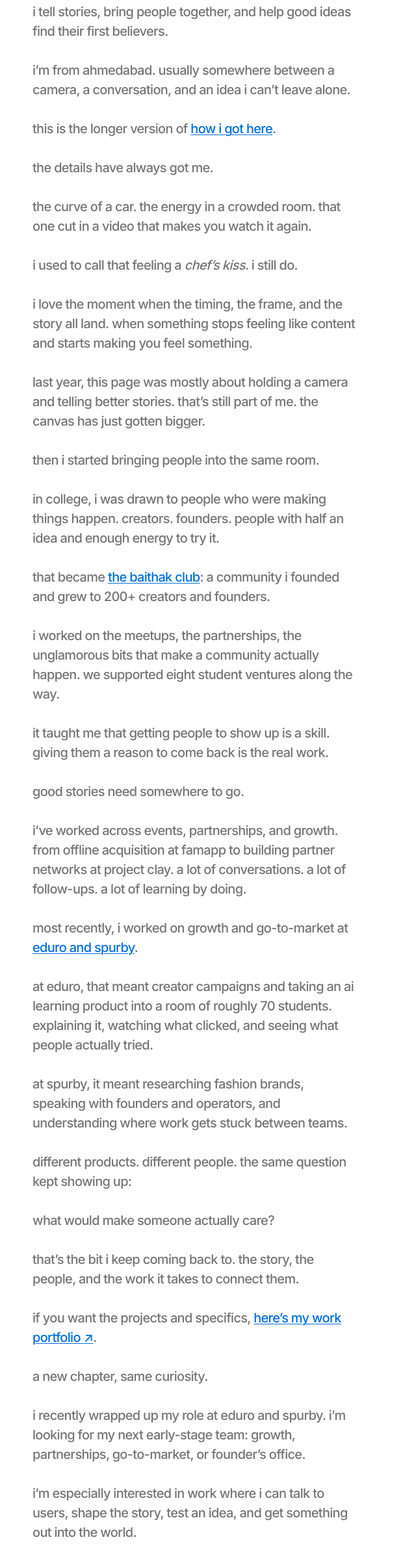
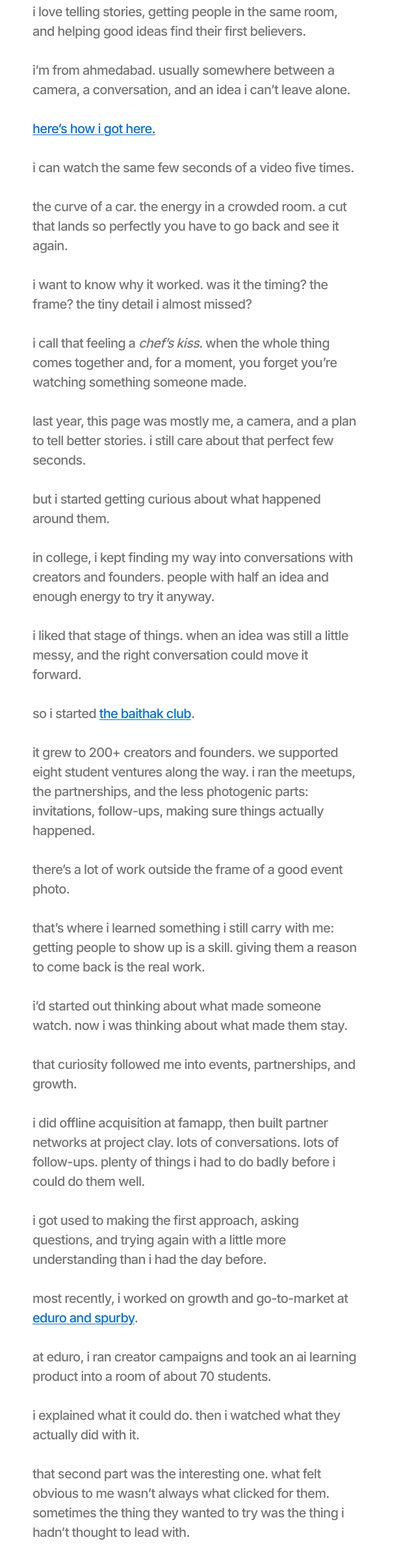
Before and after one commit to prmeium/storytelling.prem, a plain HTML site: page index.html in a window 1280 px wide. Shown: the part 177-2553 px from the top of the page at 65% size, without its empty margins (0-640 px from the left). Drawn offline with Linux system fonts and the light colour scheme.

Commit message:
Rewrite Prem’s story with a clearer narrative and a second-watch callback

```diff
--- a/index.html
+++ b/index.html
@@ -4,7 +4,7 @@
   <meta charset="utf-8">
   <meta name="viewport" content="width=device-width, initial-scale=1">
   <meta name="theme-color" content="#ffffff">
-  <meta name="description" content="Prem Gohel. Stories, communities, and early-stage adventures. A little corner of the internet from Ahmedabad.">
+  <meta name="description" content="Prem Gohel. From cameras to communities to early-stage startups. A story about getting people to care.">
   <meta property="og:type" content="website">
   <meta property="og:title" content="hi, i'm prem. — stories & other adventures">
   <meta property="og:description" content="A camera, a community, a few startups. The story so far, and what comes next.">
@@ -27,59 +27,61 @@
 
     <main id="main">
       <section class="intro" aria-labelledby="intro-title">
-        <h1 id="intro-title">hi, i'm prem.</h1>
-        <p>i tell stories, bring people together, and help good ideas find their first believers.</p>
+        <h1 id="intro-title">hi, i’m prem.</h1>
+        <p>i love telling stories, getting people in the same room, and helping good ideas find their first believers.</p>
         <p>i’m from ahmedabad. usually somewhere between a camera, a conversation, and an idea i can’t leave alone.</p>
-        <p>this is the longer version of <a href="#story">how i got here</a>.</p>
+        <p><a href="#story">here’s how i got here.</a></p>
       </section>
 
-      <section id="story" aria-labelledby="story-title">
-        <p class="eyebrow">01 / the obsession</p>
-        <h2 id="story-title">the details have always got me.</h2>
-        <p>the curve of a car. the energy in a crowded room. that one cut in a video that makes you watch it again.</p>
-        <p>i used to call that feeling a <em>chef’s kiss.</em> i still do.</p>
-        <p>i love the moment when the timing, the frame, and the story all land. when something stops feeling like content and starts making you feel something.</p>
-        <p>last year, this page was mostly about holding a camera and telling better stories. that’s still part of me. the canvas has just gotten bigger.</p>
+      <section id="story" aria-label="How the story started">
+        <p>i can watch the same few seconds of a video five times.</p>
+        <p>the curve of a car. the energy in a crowded room. a cut that lands so perfectly you have to go back and see it again.</p>
+        <p>i want to know why it worked. was it the timing? the frame? the tiny detail i almost missed?</p>
+        <p>i call that feeling a <em>chef’s kiss.</em> when the whole thing comes together and, for a moment, you forget you’re watching something someone made.</p>
+        <p>last year, this page was mostly me, a camera, and a plan to tell better stories. i still care about that perfect few seconds.</p>
+        <p>but i started getting curious about what happened around them.</p>
       </section>
 
-      <section aria-labelledby="room-title">
-        <p class="eyebrow">02 / finding my people</p>
-        <h2 id="room-title">then i started bringing people into the same room.</h2>
-        <p>in college, i was drawn to people who were making things happen. creators. founders. people with half an idea and enough energy to try it.</p>
-        <p>that became <a href="https://prmeium.github.io/Prem-Gohel/#work">the baithak club</a>: a community i founded and grew to 200+ creators and founders.</p>
-        <p>i worked on the meetups, the partnerships, the unglamorous bits that make a community actually happen. we supported eight student ventures along the way.</p>
-        <p>it taught me that getting people to show up is a skill. giving them a reason to come back is the real work.</p>
+      <section aria-label="The Baithak Club">
+        <p>in college, i kept finding my way into conversations with creators and founders. people with half an idea and enough energy to try it anyway.</p>
+        <p>i liked that stage of things. when an idea was still a little messy, and the right conversation could move it forward.</p>
+        <p>so i started <a href="https://prmeium.github.io/Prem-Gohel/#work">the baithak club</a>.</p>
+        <p>it grew to 200+ creators and founders. we supported eight student ventures along the way. i ran the meetups, the partnerships, and the less photogenic parts: invitations, follow-ups, making sure things actually happened.</p>
+        <p>there’s a lot of work outside the frame of a good event photo.</p>
+        <p>that’s where i learned something i still carry with me: getting people to show up is a skill. giving them a reason to come back is the real work.</p>
+        <p>i’d started out thinking about what made someone watch. now i was thinking about what made them stay.</p>
       </section>
 
-      <section aria-labelledby="field-title">
-        <p class="eyebrow">03 / out in the field</p>
-        <h2 id="field-title">good stories need somewhere to go.</h2>
-        <p>i’ve worked across events, partnerships, and growth. from offline acquisition at famapp to building partner networks at project clay. a lot of conversations. a lot of follow-ups. a lot of learning by doing.</p>
+      <section aria-label="Learning growth by doing">
+        <p>that curiosity followed me into events, partnerships, and growth.</p>
+        <p>i did offline acquisition at famapp, then built partner networks at project clay. lots of conversations. lots of follow-ups. plenty of things i had to do badly before i could do them well.</p>
+        <p>i got used to making the first approach, asking questions, and trying again with a little more understanding than i had the day before.</p>
         <p>most recently, i worked on growth and go-to-market at <a href="https://prmeium.github.io/Prem-Gohel/#work">eduro and spurby</a>.</p>
-        <p>at eduro, that meant creator campaigns and taking an ai learning product into a room of roughly 70 students. explaining it, watching what clicked, and seeing what people actually tried.</p>
-        <p>at spurby, it meant researching fashion brands, speaking with founders and operators, and understanding where work gets stuck between teams.</p>
-        <p>different products. different people. the same question kept showing up:</p>
-        <blockquote><p>what would make someone<br class="desktop-break"> actually care?</p></blockquote>
-        <p>that’s the bit i keep coming back to. the story, the people, and the work it takes to connect them.</p>
-        <p>if you want the projects and specifics, <a href="https://prmeium.github.io/Prem-Gohel/">here’s my work portfolio <span aria-hidden="true">↗</span></a>.</p>
+        <p>at eduro, i ran creator campaigns and took an ai learning product into a room of about 70 students.</p>
+        <p>i explained what it could do. then i watched what they actually did with it.</p>
+        <p>that second part was the interesting one. what felt obvious to me wasn’t always what clicked for them. sometimes the thing they wanted to try was the thing i hadn’t thought to lead with.</p>
+        <p>spurby put me in a different kind of conversation.</p>
+        <p>i researched fashion brands, spoke with founders and operators, and tried to understand where work got stuck between teams. the handoffs. the follow-ups. the places where one person was waiting on another.</p>
+        <p>the work looked different from holding a camera. more research, calls, and trackers. but i kept finding my way back to the same question.</p>
+        <p><strong>what would make someone actually care?</strong></p>
+        <p>with a video, it might be a second watch. with a community, another visit. with a product, someone deciding to try it for themselves.</p>
+        <p>i’d been following that question through different kinds of work without quite knowing how to put it into words.</p>
+        <p>some things i tried worked. some didn’t. i learned from both, and i’m still learning.</p>
+        <p>if you want the projects and specifics, <a href="https://prmeium.github.io/Prem-Gohel/">here’s my portfolio <span aria-hidden="true">↗</span></a>.</p>
       </section>
 
-      <section id="now" aria-labelledby="now-title">
-        <p class="eyebrow">04 / november 2026</p>
-        <h2 id="now-title">a new chapter, same curiosity.</h2>
-        <p>i recently wrapped up my role at eduro and spurby. i’m looking for my next early-stage team: growth, partnerships, go-to-market, or founder’s office.</p>
-        <p>i’m especially interested in work where i can talk to users, shape the story, test an idea, and get something out into the world.</p>
-        <p>remote works. ahmedabad works. i can start immediately.</p>
+      <section id="now" aria-label="Where I am now">
+        <p>which brings me to now.</p>
+        <p>i’ve just wrapped up my role at eduro and spurby. i’m looking for my next early-stage team: growth, partnerships, go-to-market, or founder’s office.</p>
+        <p>i want to talk to users, help shape the story, test ideas, and stick around to see what happens after we ship.</p>
+        <p>remote works. i can start immediately.</p>
         <p>and yes, i still want to make things that earn a second watch.</p>
       </section>
 
-      <section id="hello" aria-labelledby="hello-title">
-        <p class="eyebrow">05 / leave a little door open</p>
-        <h2 id="hello-title">let’s make something worth caring about.</h2>
-        <p>building something interesting? have a role in mind? just want to swap a good story?</p>
+      <section id="hello" aria-label="Get in touch">
+        <p>if you’re building something you care about, i’d like to hear the story.</p>
         <p><a class="email" href="mailto:premgohel26@gmail.com">premgohel26@gmail.com</a></p>
         <p>or find me on <a href="https://www.linkedin.com/in/premmmm">linkedin</a> and <a href="https://x.com/premmgohel">x</a>.</p>
-        <p class="postscript">p.s. a clear idea and a little curiosity are a pretty good place to start.</p>
       </section>
     </main>
 
```
